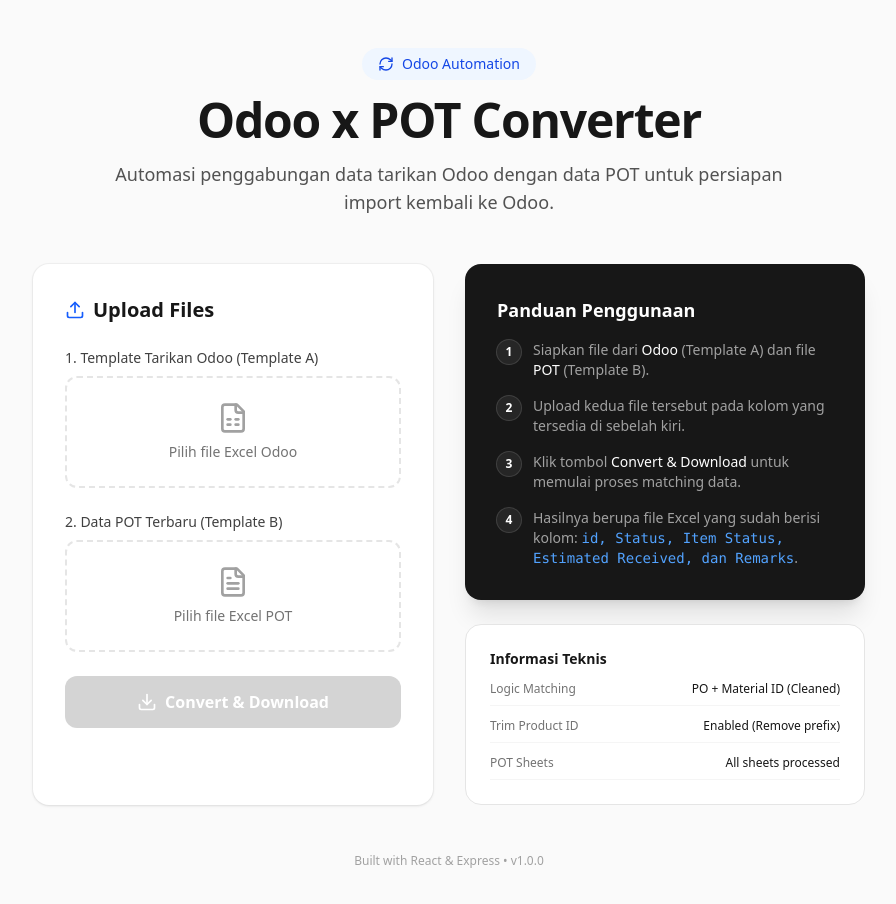
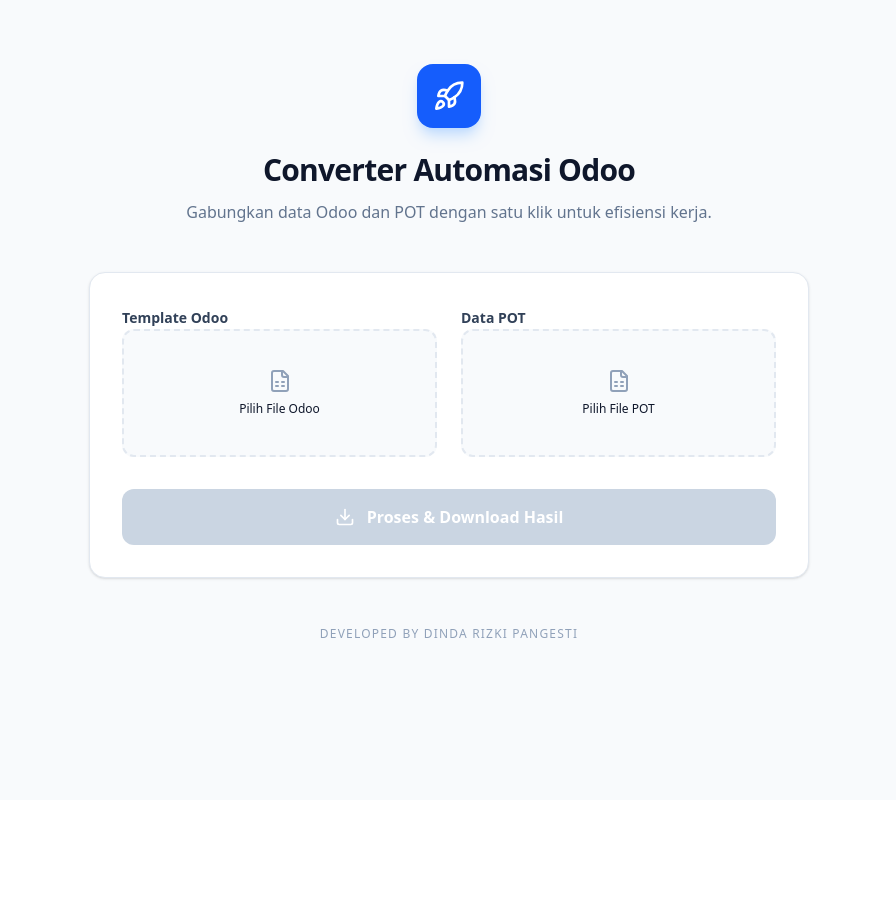
Before and after one commit to dindarizkies/notyourbusiness, a React (Vite) app: page / in a window 1280 px wide. Shown: the top 904 px of the page, without its empty margins (191-1087 px from the left). After the commit the page ends 800 px from the top, so only its background shows below. Built offline with nearby package versions, Linux system fonts and the light colour scheme.

Commit message:
Update App.tsx

```diff
--- a/src/App.tsx
+++ b/src/App.tsx
@@ -1,6 +1,5 @@
 import { useState, useRef } from 'react';
-import { Upload, FileSpreadsheet, Download, RefreshCw, CheckCircle2, AlertCircle, FileText } from 'lucide-react';
-import { motion, AnimatePresence } from 'motion/react';
+import { Upload, FileSpreadsheet, Download, RefreshCw, CheckCircle2, AlertCircle, Rocket } from 'lucide-react';
 
 export default function App() {
   const [odooFile, setOdooFile] = useState<File | null>(null);
@@ -48,7 +47,6 @@
         throw new Error(data.error || 'Terjadi kesalahan saat memproses file.');
       }
 
-      // Download the result
       const blob = await response.blob();
       const url = window.URL.createObjectURL(blob);
       const a = document.createElement('a');
@@ -68,211 +66,97 @@
   };
 
   return (
-    <div className="min-h-screen bg-neutral-50 font-sans text-neutral-900 selection:bg-blue-100 selection:text-blue-900">
-      <div className="mx-auto max-w-4xl px-4 py-12 sm:px-6 lg:px-8">
-        {/* Header */}
-        <header className="mb-12 text-center">
-          <motion.div
-            initial={{ opacity: 0, y: -20 }}
-            animate={{ opacity: 1, y: 0 }}
-            className="inline-flex items-center gap-2 rounded-full bg-blue-50 px-4 py-1.5 text-sm font-medium text-blue-700 mb-4"
-          >
-            <RefreshCw className="h-4 w-4" />
-            <span>Odoo Automation</span>
-          </motion.div>
-          <motion.h1
-            initial={{ opacity: 0, y: -20 }}
-            animate={{ opacity: 1, y: 0 }}
-            transition={{ delay: 0.1 }}
-            className="text-4xl font-bold tracking-tight text-neutral-900 sm:text-5xl"
-          >
-            Odoo x POT Converter
-          </motion.h1>
-          <motion.p
-            initial={{ opacity: 0 }}
-            animate={{ opacity: 1 }}
-            transition={{ delay: 0.2 }}
-            className="mx-auto mt-4 max-w-2xl text-lg text-neutral-600"
-          >
-            Automasi penggabungan data tarikan Odoo dengan data POT untuk persiapan import kembali ke Odoo.
-          </motion.p>
-        </header>
+    <div className="min-h-screen bg-[#F8FAFC] font-sans text-slate-900">
+      <div className="mx-auto max-w-3xl px-6 py-16">
 
-        {/* Main Content */}
-        <main className="grid gap-8 lg:grid-cols-2">
-          {/* Form Side */}
-          <section className="rounded-2xl bg-white p-8 shadow-sm ring-1 ring-neutral-200/50">
-            <h2 className="mb-6 text-xl font-semibold flex items-center gap-2">
-              <Upload className="h-5 w-5 text-blue-600" />
-              Upload Files
-            </h2>
+        {/* Header Section */}
+        <div className="text-center mb-12">
+          <div className="inline-flex items-center justify-center w-16 h-16 rounded-2xl bg-blue-600 text-white mb-6 shadow-lg shadow-blue-200">
+            <Rocket size={32} />
+          </div>
+          <h1 className="text-3xl font-bold tracking-tight text-slate-900">
+            Converter Automasi Odoo
+          </h1>
+          <p className="mt-3 text-slate-500">
+            Gabungkan data Odoo dan POT dengan satu klik untuk efisiensi kerja.
+          </p>
+        </div>
 
-            <form onSubmit={handleSubmit} className="space-y-6">
-              {/* Odoo File Input */}
-              <div>
-                <label className="block text-sm font-medium text-neutral-700 mb-2">
-                  1. Template Tarikan Odoo (Template A)
-                </label>
+        {/* Card Section */}
+        <div className="bg-white rounded-2xl border border-slate-200 shadow-sm overflow-hidden">
+          <form onSubmit={handleSubmit} className="p-8 space-y-8">
+
+            <div className="grid gap-6 md:grid-cols-2">
+              {/* Box 1 */}
+              <div className="space-y-2">
+                <label className="text-sm font-semibold text-slate-700">Template Odoo</label>
                 <div
                   onClick={() => odooInputRef.current?.click()}
-                  className={`group relative flex cursor-pointer flex-col items-center justify-center rounded-xl border-2 border-dashed p-6 transition-all ${
-                    odooFile ? 'border-blue-200 bg-blue-50' : 'border-neutral-200 hover:border-blue-400 hover:bg-neutral-50'
+                  className={`flex flex-col items-center justify-center h-32 rounded-xl border-2 border-dashed cursor-pointer transition-colors ${
+                    odooFile ? 'bg-blue-50 border-blue-400' : 'bg-slate-50 border-slate-200 hover:border-blue-300'
                   }`}
                 >
-                  <input
-                    type="file"
-                    ref={odooInputRef}
-                    onChange={(e) => handleFileChange(e, 'odoo')}
-                    accept=".xlsx,.xls,.csv"
-                    className="hidden"
-                  />
-                  {odooFile ? (
-                    <div className="flex items-center gap-3">
-                      <FileSpreadsheet className="h-8 w-8 text-blue-600" />
-                      <div className="text-left">
-                        <p className="text-sm font-medium text-blue-900 truncate max-w-[150px]">{odooFile.name}</p>
-                        <p className="text-xs text-blue-600">{(odooFile.size / 1024).toFixed(1)} KB</p>
-                      </div>
-                    </div>
-                  ) : (
-                    <>
-                      <FileSpreadsheet className="mb-2 h-8 w-8 text-neutral-400 group-hover:text-blue-500 transition-colors" />
-                      <p className="text-sm text-neutral-500">Pilih file Excel Odoo</p>
-                    </>
-                  )}
+                  <input type="file" ref={odooInputRef} onChange={(e) => handleFileChange(e, 'odoo')} className="hidden" accept=".xlsx,.xls" />
+                  <FileSpreadsheet className={`mb-2 ${odooFile ? 'text-blue-600' : 'text-slate-400'}`} />
+                  <span className="text-xs text-center px-2 font-medium truncate max-w-full">
+                    {odooFile ? odooFile.name : 'Pilih File Odoo'}
+                  </span>
                 </div>
               </div>
 
-              {/* POT File Input */}
-              <div>
-                <label className="block text-sm font-medium text-neutral-700 mb-2">
-                  2. Data POT Terbaru (Template B)
-                </label>
+              {/* Box 2 */}
+              <div className="space-y-2">
+                <label className="text-sm font-semibold text-slate-700">Data POT</label>
                 <div
                   onClick={() => potInputRef.current?.click()}
-                  className={`group relative flex cursor-pointer flex-col items-center justify-center rounded-xl border-2 border-dashed p-6 transition-all ${
-                    potFile ? 'border-blue-200 bg-blue-50' : 'border-neutral-200 hover:border-blue-400 hover:bg-neutral-50'
+                  className={`flex flex-col items-center justify-center h-32 rounded-xl border-2 border-dashed cursor-pointer transition-colors ${
+                    potFile ? 'bg-blue-50 border-blue-400' : 'bg-slate-50 border-slate-200 hover:border-blue-300'
                   }`}
                 >
-                  <input
-                    type="file"
-                    ref={potInputRef}
-                    onChange={(e) => handleFileChange(e, 'pot')}
-                    accept=".xlsx,.xls"
-                    className="hidden"
-                  />
-                  {potFile ? (
-                    <div className="flex items-center gap-3">
-                      <FileText className="h-8 w-8 text-blue-600" />
-                      <div className="text-left">
-                        <p className="text-sm font-medium text-blue-900 truncate max-w-[150px]">{potFile.name}</p>
-                        <p className="text-xs text-blue-600">{(potFile.size / 1024).toFixed(1)} KB</p>
+                  <input type="file" ref={potInputRef} onChange={(e) => handleFileChange(e, 'pot')} className="hidden" accept=".xlsx,.xls" />
+                  <FileSpreadsheet className={`mb-2 ${potFile ? 'text-blue-600' : 'text-slate-400'}`} />
+                  <span className="text-xs text-center px-2 font-medium truncate max-w-full">
+                    {potFile ? potFile.name : 'Pilih File POT'}
+                  </span>
                 </div>
-                    </div>
-                  ) : (
-                    <>
-                      <FileText className="mb-2 h-8 w-8 text-neutral-400 group-hover:text-blue-500 transition-colors" />
-                      <p className="text-sm text-neutral-500">Pilih file Excel POT</p>
-                    </>
-                  )}
               </div>
             </div>
 
             <button
               type="submit"
               disabled={!odooFile || !potFile || isProcessing}
-                className="w-full relative flex items-center justify-center gap-2 overflow-hidden rounded-xl bg-blue-600 px-6 py-3.5 font-semibold text-white shadow-[0_4px_12px_rgba(37,99,235,0.2)] transition-all hover:bg-blue-700 focus:outline-none focus:ring-2 focus:ring-blue-500 focus:ring-offset-2 disabled:cursor-not-allowed disabled:bg-neutral-300 disabled:shadow-none"
+              className="w-full flex items-center justify-center gap-3 bg-blue-600 hover:bg-blue-700 text-white font-bold py-4 rounded-xl shadow-md transition-all disabled:bg-slate-300 disabled:shadow-none"
             >
               {isProcessing ? (
                 <>
-                    <RefreshCw className="h-5 w-5 animate-spin" />
-                    <span>Processing...</span>
+                  <RefreshCw className="animate-spin" size={20} />
+                  <span>Sedang Memproses...</span>
                 </>
               ) : (
                 <>
-                    <Download className="h-5 w-5" />
-                    <span>Convert & Download</span>
+                  <Download size={20} />
+                  <span>Proses & Download Hasil</span>
                 </>
               )}
             </button>
           </form>
 
-            <AnimatePresence>
-              {error && (
-                <motion.div
-                  initial={{ opacity: 0, height: 0 }}
-                  animate={{ opacity: 1, height: 'auto' }}
-                  exit={{ opacity: 0, height: 0 }}
-                  className="mt-6 flex items-start gap-3 rounded-xl bg-red-50 p-4 text-sm text-red-700"
-                >
-                  <AlertCircle className="h-5 w-5 shrink-0" />
-                  <p>{error}</p>
-                </motion.div>
+          {/* Alert Status */}
+          {(error || success) && (
+            <div className={`p-4 text-sm flex items-center gap-3 ${error ? 'bg-red-50 text-red-700' : 'bg-emerald-50 text-emerald-700'}`}>
+              {error ? <AlertCircle size={18} /> : <CheckCircle2 size={18} />}
+              <span>{error || 'Berhasil! File hasil konversi telah diunduh.'}</span>
+            </div>
           )}
-              {success && (
-                <motion.div
-                  initial={{ opacity: 0, height: 0 }}
-                  animate={{ opacity: 1, height: 'auto' }}
-                  exit={{ opacity: 0, height: 0 }}
-                  className="mt-6 flex items-start gap-3 rounded-xl bg-green-50 p-4 text-sm text-green-700"
-                >
-                  <CheckCircle2 className="h-5 w-5 shrink-0" />
-                  <div>
-                    <p className="font-semibold">Berhasil!</p>
-                    <p>File SIAP_IMPORT_ODOO_FINAL.xlsx telah terunduh.</p>
-                  </div>
-                </motion.div>
-              )}
-            </AnimatePresence>
-          </section>
-
-          {/* Guide Side */}
-          <section className="flex flex-col gap-6">
-            <div className="rounded-2xl bg-neutral-900 p-8 text-neutral-100 shadow-xl">
-              <h3 className="mb-4 text-lg font-semibold text-white">Panduan Penggunaan</h3>
-              <ul className="space-y-4 text-sm text-neutral-400">
-                <li className="flex gap-3">
-                  <span className="flex h-6 w-6 shrink-0 items-center justify-center rounded-full bg-neutral-800 text-xs font-bold text-white ring-1 ring-neutral-700">1</span>
-                  <p>Siapkan file dari <span className="text-white font-medium">Odoo</span> (Template A) dan file <span className="text-white font-medium">POT</span> (Template B).</p>
-                </li>
-                <li className="flex gap-3">
-                  <span className="flex h-6 w-6 shrink-0 items-center justify-center rounded-full bg-neutral-800 text-xs font-bold text-white ring-1 ring-neutral-700">2</span>
-                  <p>Upload kedua file tersebut pada kolom yang tersedia di sebelah kiri.</p>
-                </li>
-                <li className="flex gap-3">
-                  <span className="flex h-6 w-6 shrink-0 items-center justify-center rounded-full bg-neutral-800 text-xs font-bold text-white ring-1 ring-neutral-700">3</span>
-                  <p>Klik tombol <span className="text-white font-medium">Convert & Download</span> untuk memulai proses matching data.</p>
-                </li>
-                <li className="flex gap-3">
-                  <span className="flex h-6 w-6 shrink-0 items-center justify-center rounded-full bg-neutral-800 text-xs font-bold text-white ring-1 ring-neutral-700">4</span>
-                  <p>Hasilnya berupa file Excel yang sudah berisi kolom: <span className="text-blue-400 font-mono">id, Status, Item Status, Estimated Received, dan Remarks</span>.</p>
-                </li>
-              </ul>
         </div>
 
-            <div className="rounded-2xl border border-neutral-200 bg-white p-6">
-              <h4 className="mb-3 text-sm font-semibold text-neutral-900">Informasi Teknis</h4>
-              <div className="space-y-3">
-                <div className="flex justify-between text-xs border-b border-neutral-100 pb-2">
-                  <span className="text-neutral-500">Logic Matching</span>
-                  <span className="font-medium text-neutral-900 text-right">PO + Material ID (Cleaned)</span>
+        {/* Footer */}
+        <div className="mt-12 text-center">
+          <p className="text-xs text-slate-400 font-medium tracking-widest uppercase">
+            Developed by Dinda Rizki Pangesti
+          </p>
         </div>
-                <div className="flex justify-between text-xs border-b border-neutral-100 pb-2">
-                  <span className="text-neutral-500">Trim Product ID</span>
-                  <span className="font-medium text-neutral-900 text-right">Enabled (Remove prefix)</span>
-                </div>
-                <div className="flex justify-between text-xs border-b border-neutral-100 pb-2">
-                  <span className="text-neutral-500">POT Sheets</span>
-                  <span className="font-medium text-neutral-900 text-right">All sheets processed</span>
-                </div>
-              </div>
-            </div>
-          </section>
-        </main>
 
-        <footer className="mt-12 text-center text-xs text-neutral-400">
-          Built with React & Express • v1.0.0
-        </footer>
       </div>
     </div>
   );
```
Lines whose indentation alone changed are shown as unchanged.
